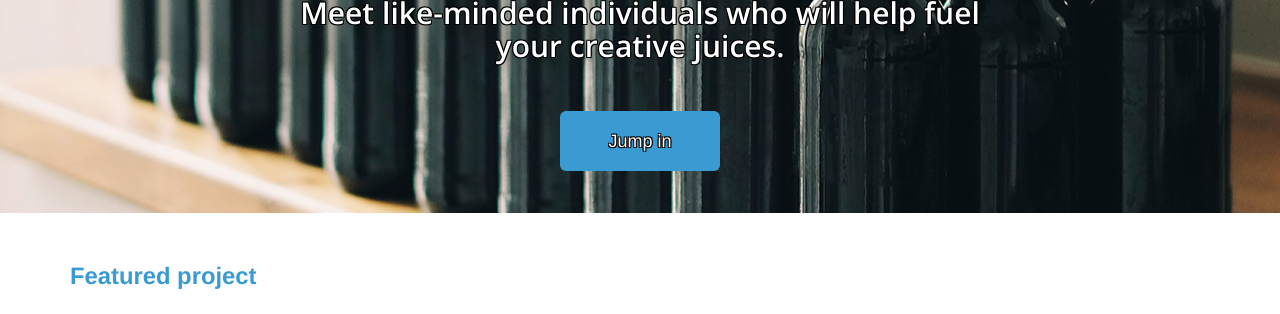
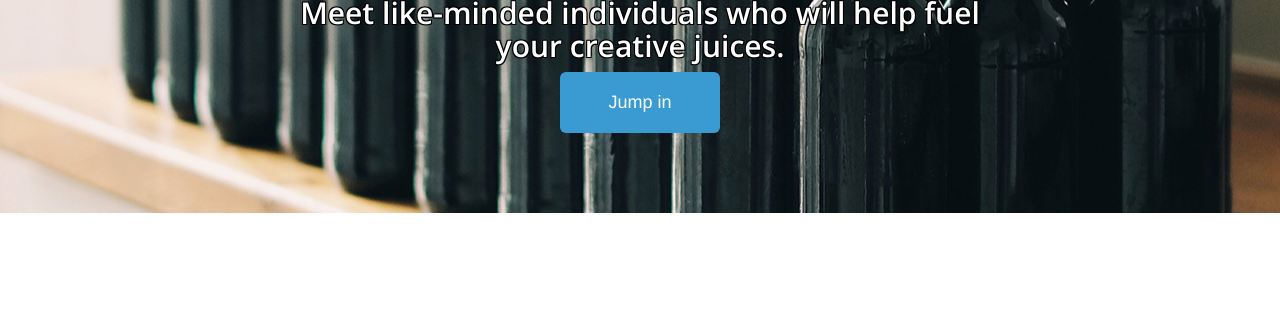
Before and after one commit to tvirtus/Jumpstart, a plain HTML site: page index.html in a window 1280 px wide. Shown: the part 453-767 px from the top of the page. Drawn offline with nearby package versions, Linux system fonts and the light colour scheme.

Commit message:
make Jump in button relative; add prefixes for box shadow
Signed-off-by: Victor Trofimciuc <victortrofimciuc@gmail.com>

```diff
--- a/index.html
+++ b/index.html
@@ -69,6 +69,9 @@
                     <h2>What are you waiting for? Today's the day for your next big idea.</h2>
                 </div>
             </div>
+        </div>
+        <div class="relative-wrapper">
+            <a href="#" class="btn btn-primary btn-lg cta">Jump in</a>
         </div>
     </section>
     <section class="wrapper container container-fluid">
--- a/resources/css/style.css
+++ b/resources/css/style.css
@@ -46,7 +46,6 @@ img:hover {
     opacity: 1;
 }
 
-/*TODO: fix button shadow*/
 /*Buttons*/
 .btn-primary {
     width: 160px;
@@ -54,26 +53,24 @@ img:hover {
     border: 0;
     margin-top: 2.8rem;
     background-color: #399bd1;
-    /*-webkit-box-shadow: 0 0 3px rgba(0 0 0 .5);*/
-    /*-moz-box-shadow: 0 0 3px rgba(0 0 0 .5);*/
+    -webkit-box-shadow: 0 0 3px rgba(0 0 0 .5);
+    -moz-box-shadow: 0 0 3px rgba(0 0 0 .5);
     box-shadow: 0 0 3px rgba(0 0 0 .5);
-    /*transition: .5s box-shadow;*/
-    /*transition: .5s -webkit-box-shadow;*/
-    transition: .5s -moz-box-shadow;
+    transition: .5s box-shadow, .5s -webkit-box-shadow, .5s -moz-box-shadow;
 }
 
 .btn-primary:hover {
     background-color: #399bd1;
     border: 0;
-    /*-webkit-box-shadow: 0 0 20px rgba(0 0 0 .9);*/
-    /*-moz-box-shadow: 0 0 20px rgba(0 0 0 .9);*/
+    -webkit-box-shadow: 0 0 20px rgba(0 0 0 .9);
+    -moz-box-shadow: 0 0 20px rgba(0 0 0 .9);
     box-shadow: 0 0 20px rgba(0 0 0 .9);
 }
 
 .btn-primary:active {
     border: 0;
-    /*-webkit-box-shadow: 0 0 0 rgba(0 0 0 .5);*/
-    /*-moz-box-shadow: 0 0 0 rgba(0 0 0 .5);*/
+    -webkit-box-shadow: 0 0 0 rgba(0 0 0 .5);
+    -moz-box-shadow: 0 0 0 rgba(0 0 0 .5);
     box-shadow: 0 0 0 rgba(0 0 0 .5);
 }
 
@@ -154,6 +151,14 @@ img:hover {
     }
 }
 
+/*Button on carousel*/
+.relative-wrapper {
+    position: relative;
+    top: -15rem;
+    width: 100%;
+    text-align: center;
+}
+
 /*Articles*/
 .top-buffer {
     margin-top: 1.25rem;
--- a/resources/js/main.js
+++ b/resources/js/main.js
@@ -44,9 +44,5 @@ $(document).ready(function () {
         autoplaySpeed: 4000
     }); // end of slick carousel logic
 
-    // jumbotron Jump in button
-    var $jumpInButton = '<a class=\"btn btn-primary btn-lg\" href=\"#\" role=\"button\">Jump in</a>';
-    $('.text-container').append($jumpInButton); //end of jumbotron Jump in Button logic
-
     /* end of jumbotron logic */
 });
```
